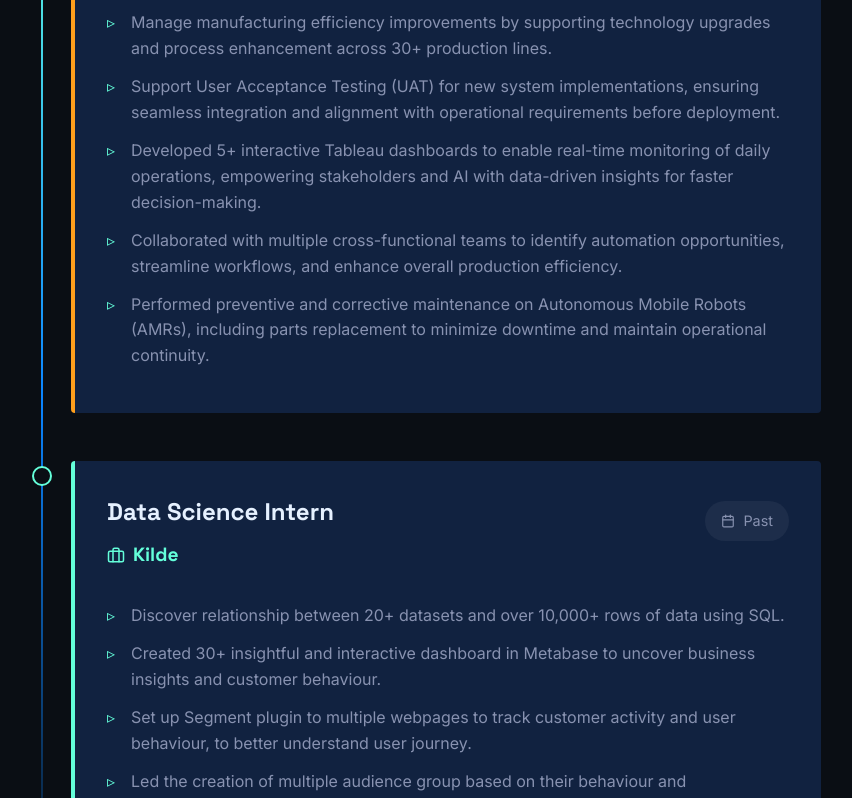
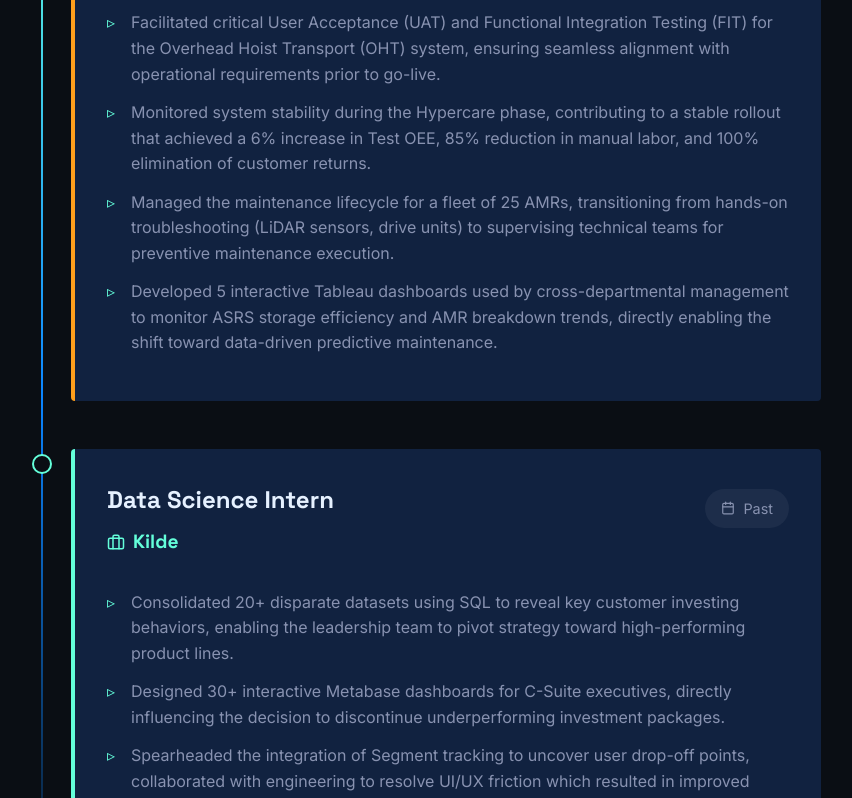
Before and after one commit to Randycje/Randycje.github.io, a React (Vite) app: page / in a window 1280 px wide. Shown: the part 1740-2538 px from the top of the page, without its empty margins (219-1071 px from the left). Built offline with nearby package versions, Linux system fonts and the light colour scheme.

Commit message:
Update Experience descriptions with quantifiable metrics

```diff
--- a/src/components/Experience.jsx
+++ b/src/components/Experience.jsx
@@ -9,11 +9,10 @@ const experiences = [
         period: 'Present',
         description: 'Current internship focused on automation systems.',
         points: [
-            'Manage manufacturing efficiency improvements by supporting technology upgrades and process enhancement across 30+ production lines.',
-            'Support User Acceptance Testing (UAT) for new system implementations, ensuring seamless integration and alignment with operational requirements before deployment.',
-            'Developed 5+ interactive Tableau dashboards to enable real-time monitoring of daily operations, empowering stakeholders and AI with data-driven insights for faster decision-making.',
-            'Collaborated with multiple cross-functional teams to identify automation opportunities, streamline workflows, and enhance overall production efficiency.',
-            'Performed preventive and corrective maintenance on Autonomous Mobile Robots (AMRs), including parts replacement to minimize downtime and maintain operational continuity.'
+            'Facilitated critical User Acceptance (UAT) and Functional Integration Testing (FIT) for the Overhead Hoist Transport (OHT) system, ensuring seamless alignment with operational requirements prior to go-live.',
+            'Monitored system stability during the Hypercare phase, contributing to a stable rollout that achieved a 6% increase in Test OEE, 85% reduction in manual labor, and 100% elimination of customer returns.',
+            'Managed the maintenance lifecycle for a fleet of 25 AMRs, transitioning from hands-on troubleshooting (LiDAR sensors, drive units) to supervising technical teams for preventive maintenance execution.',
+            'Developed 5 interactive Tableau dashboards used by cross-departmental management to monitor ASRS storage efficiency and AMR breakdown trends, directly enabling the shift toward data-driven predictive maintenance.'
         ]
     },
     {
@@ -22,11 +21,10 @@ const experiences = [
         period: 'Past',
         description: 'Internship focused on financial data analysis and modeling.',
         points: [
-            'Discover relationship between 20+ datasets and over 10,000+ rows of data using SQL.',
-            'Created 30+ insightful and interactive dashboard in Metabase to uncover business insights and customer behaviour.',
-            'Set up Segment plugin to multiple webpages to track customer activity and user behaviour, to better understand user journey.',
-            'Led the creation of multiple audience group based on their behaviour and demographics for specific advertising targeting.',
-            'Designed and set up 10+ landing pages on Leadpages for market insights and lead generation.'
+            'Consolidated 20+ disparate datasets using SQL to reveal key customer investing behaviors, enabling the leadership team to pivot strategy toward high-performing product lines.',
+            'Designed 30+ interactive Metabase dashboards for C-Suite executives, directly influencing the decision to discontinue underperforming investment packages.',
+            'Spearheaded the integration of Segment tracking to uncover user drop-off points, collaborated with engineering to resolve UI/UX friction which resulted in improved customer retention.',
+            'Supported marketing campaigns that scaled daily lead generation by 8x (from ~50 to ~400), ensuring seamless data capture across 10+ landing pages.'
         ]
     }
 ];
```
